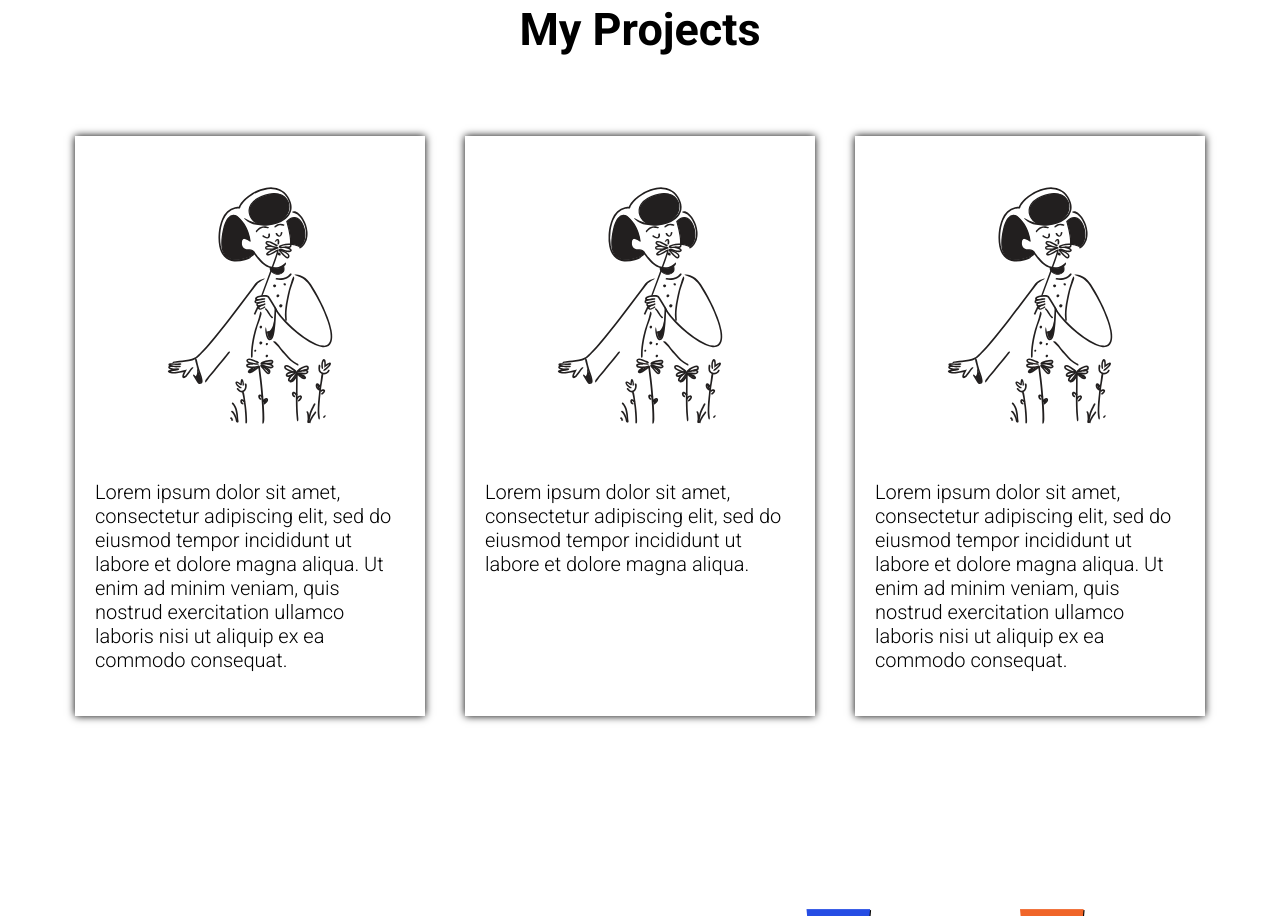
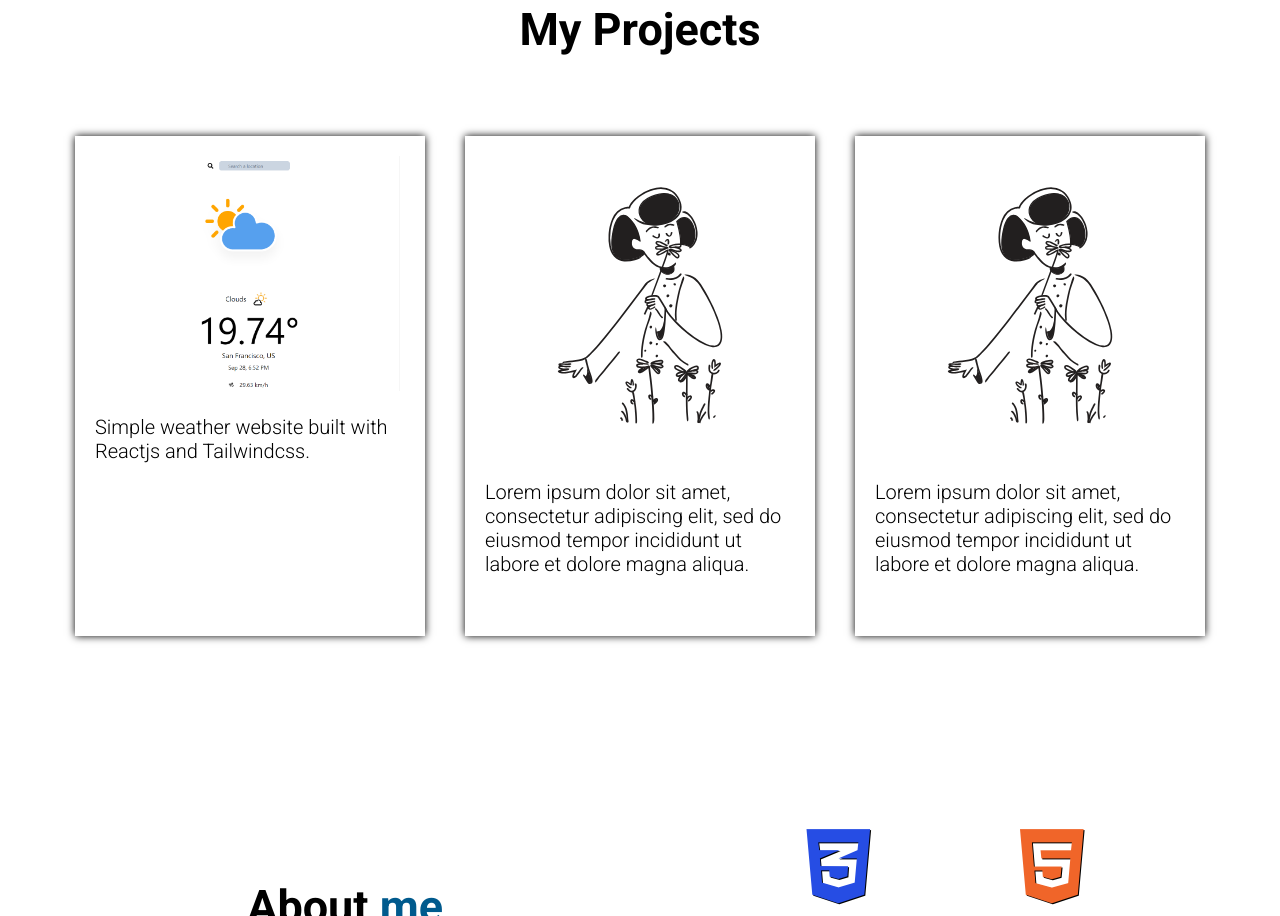
Before and after one commit to Andersonvb/personal-website, a plain HTML site: page index.html in a window 1280 px wide. Shown: the part 686-1602 px from the top of the page. Drawn offline with Linux system fonts and the light colour scheme.

Commit message:
Add weather website image

```diff
--- a/index.html
+++ b/index.html
@@ -57,12 +57,12 @@
             <!-- Project Container -->
             <div class="projects-section__container">
 
-                <div class="project-card">
+                <a href="https://github.com/Andersonvb/weather-website" target="_blank" class="project-card">
                     <div class="project-card__img">
-                        <img src="./images/img.svg" alt="Project-image">
+                        <img src="./images/weather-image.png" alt="Project-image">
                     </div>
-                    <p>Lorem ipsum dolor sit amet, consectetur adipiscing elit, sed do eiusmod tempor incididunt ut labore et dolore magna aliqua. Ut enim ad minim veniam, quis nostrud exercitation ullamco laboris nisi ut aliquip ex ea commodo consequat.</p>
-                </div>
+                    <p>Simple weather website built with Reactjs and Tailwindcss.</p>
+                </a>
 
                 <div class="project-card">
                     <div class="project-card__img">
@@ -75,7 +75,7 @@
                     <div class="project-card__img">
                         <img src="./images/img.svg" alt="Project-image">
                     </div>
-                    <p>Lorem ipsum dolor sit amet, consectetur adipiscing elit, sed do eiusmod tempor incididunt ut labore et dolore magna aliqua. Ut enim ad minim veniam, quis nostrud exercitation ullamco laboris nisi ut aliquip ex ea commodo consequat. </p>
+                    <p>Lorem ipsum dolor sit amet, consectetur adipiscing elit, sed do eiusmod tempor incididunt ut labore et dolore magna aliqua. </p>
                 </div>
 
             </div>
--- a/styles.css
+++ b/styles.css
@@ -172,7 +172,7 @@ body {
 
 .project-card {
   width: 80%;
-  height: 580px;
+  height: 500px;
   padding: 20px;
   display: flex;
   align-items: center;
```
Also changed, not shown: images/weather-image.png (added).
